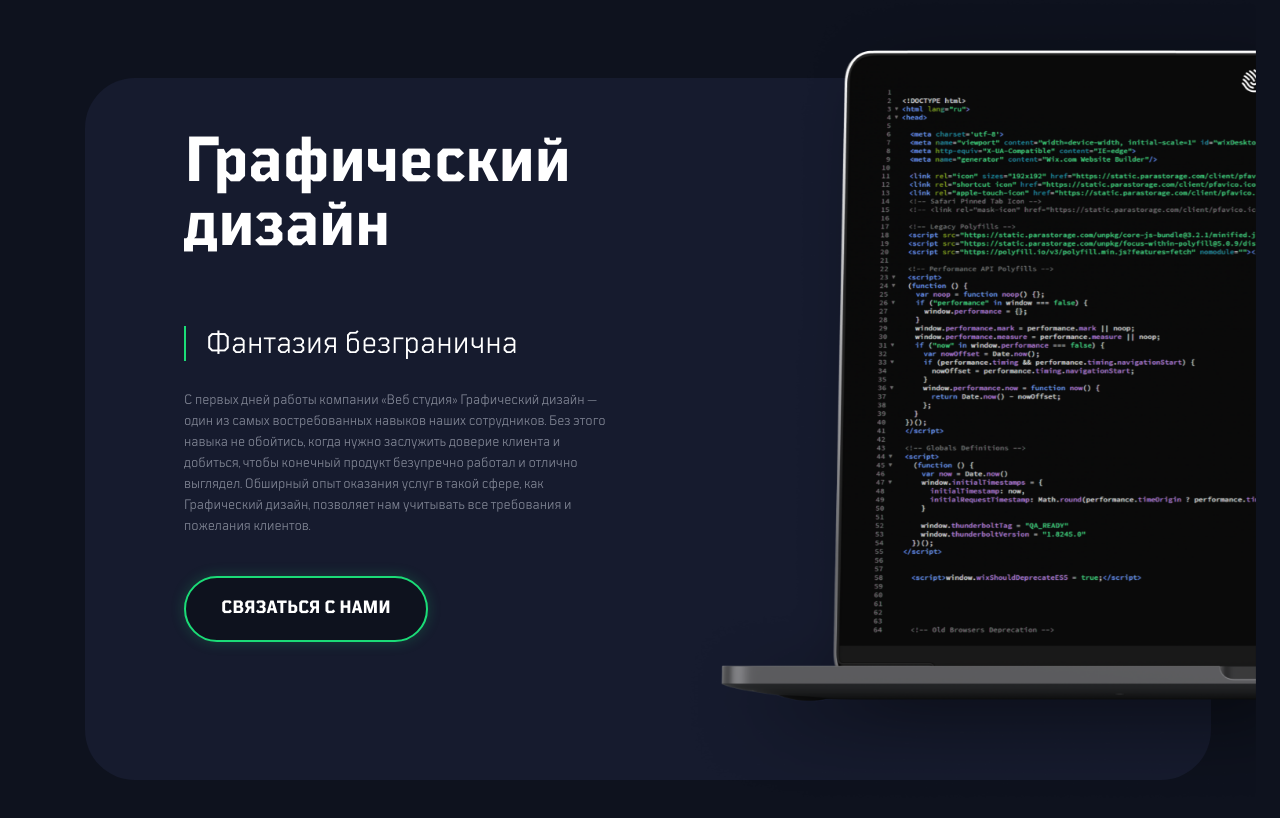
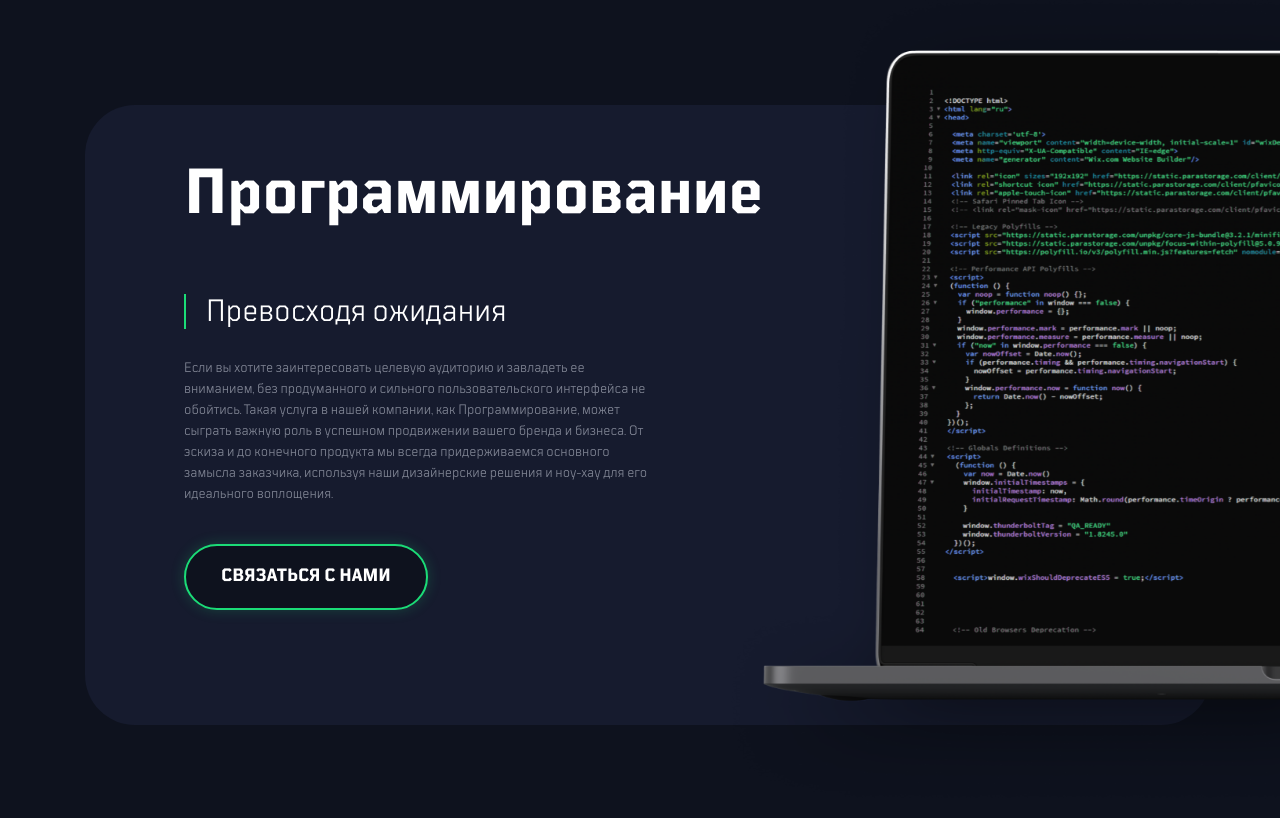
Before and after one commit to BlazerXXI/Web_Studio, a React (Create React App) app: page / in a window 1280 px wide. Shown: the part 3660-4478 px from the top of the page. Built offline with nearby package versions, Linux system fonts and the light colour scheme.

Commit message:
fix dev 07.09.23 8:40

```diff
--- a/src/pages/MainPage/Service.tsx
+++ b/src/pages/MainPage/Service.tsx
@@ -20,11 +20,11 @@ const Service = () => {
 					opacity: 0,
 					x: -150,
 				}}
-				  viewport={{ once: true }} whileInView
-={{ opacity: 1, x: 0 }}
+				viewport={{ once: true }}
+				whileInView={{ opacity: 1, x: 0 }}
 				transition={{ delay: 0.6 }}
 			>
-				<SectionsTitle title={title} startTitleBold={startTitleBold}  />
+				<SectionsTitle title={title} startTitleBold={startTitleBold} />
 			</motion.div>
 			<div className="service__container _container flex row md:gap-12 gap-0 items-center">
 				<motion.div
@@ -32,24 +32,25 @@ const Service = () => {
 						opacity: 0,
 						x: -150,
 					}}
-					  viewport={{ once: true }} whileInView
-={{ opacity: 1, x: 0 }}
+					viewport={{ once: true }}
+					whileInView={{ opacity: 1, x: 0 }}
 					transition={{ delay: 0.6 }}
 					className="flex flex-col items-start md:w-1/2 gap-[29px] relative md:pl-[99px]"
 				>
 					<h2 className="font-normal service-title section_title">
-						<span className="font-bold"> Графический дизайн </span>
+						<span className="font-bold"> Программирование </span>
 					</h2>
 					<h3 className="font-normal md:text-4xl text-[28px] green-vertical-line md:mt-11 mt-6">
-						Фантазия безгранична
+						Превосходя ожидания
 					</h3>
 					<p className="text-[#808594] md:text-base text-sm font-normal">
-						С первых дней работы компании «Веб студия» Графический дизайн — один
-						из самых востребованных навыков наших сотрудников. Без этого навыка
-						не обойтись, когда нужно заслужить доверие клиента и добиться, чтобы
-						конечный продукт безупречно работал и отлично выглядел. Обширный
-						опыт оказания услуг в такой сфере, как Графический дизайн, позволяет
-						нам учитывать все требования и пожелания клиентов.
+						Если вы хотите заинтересовать целевую аудиторию и завладеть ее
+						вниманием, без продуманного и сильного пользовательского интерфейса
+						не обойтись. Такая услуга в нашей компании, как Программирование,
+						может сыграть важную роль в успешном продвижении вашего бренда и
+						бизнеса. От эскиза и до конечного продукта мы всегда придерживаемся
+						основного замысла заказчика, используя наши дизайнерские решения и
+						ноу-хау для его идеального воплощения.
 					</p>
 					<button className="btn-primary py-5 px-10 mt-[10px]">
 						Связаться с нами
@@ -62,8 +63,8 @@ const Service = () => {
 							opacity: 0,
 							x: 150,
 						}}
-						  viewport={{ once: true }} whileInView
-={{ opacity: 1, x: 0 }}
+						viewport={{ once: true }}
+						whileInView={{ opacity: 1, x: 0 }}
 						transition={{
 							duration: 0.8,
 							delay: 0.7,
```
